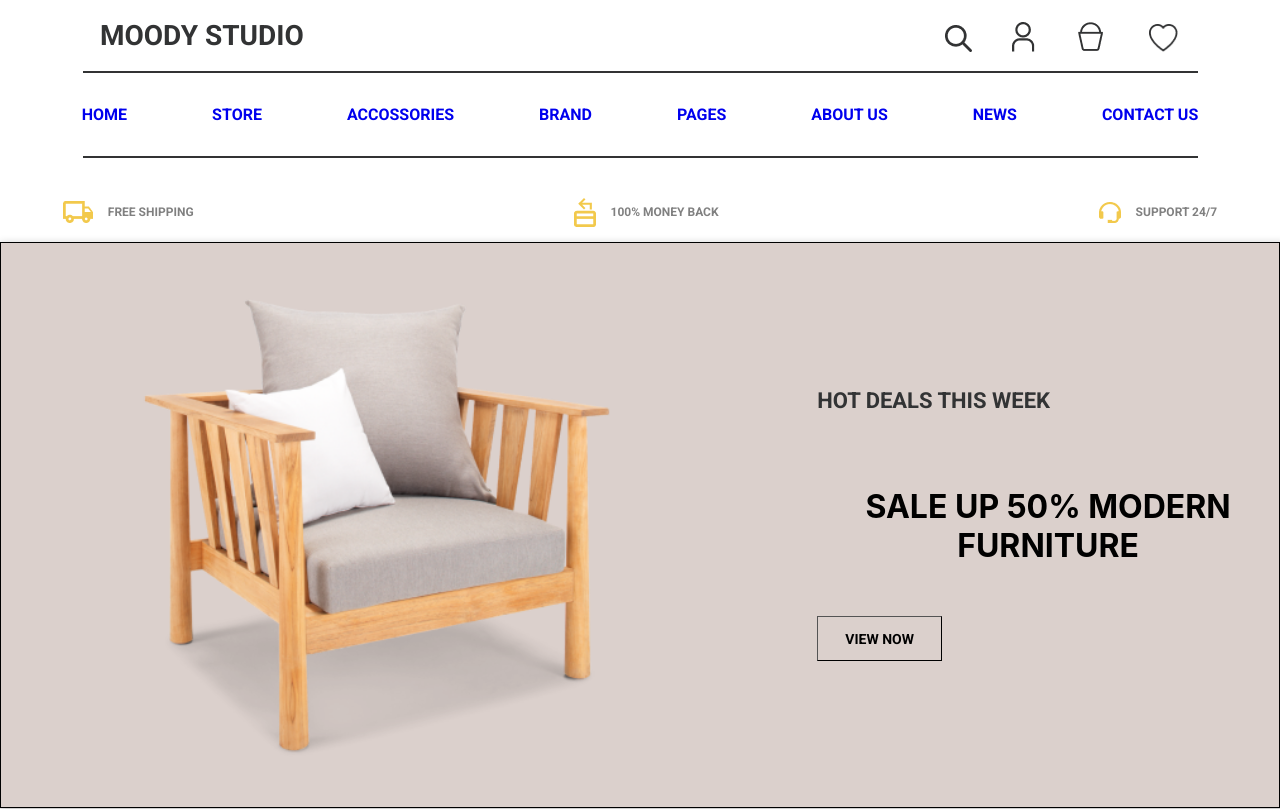
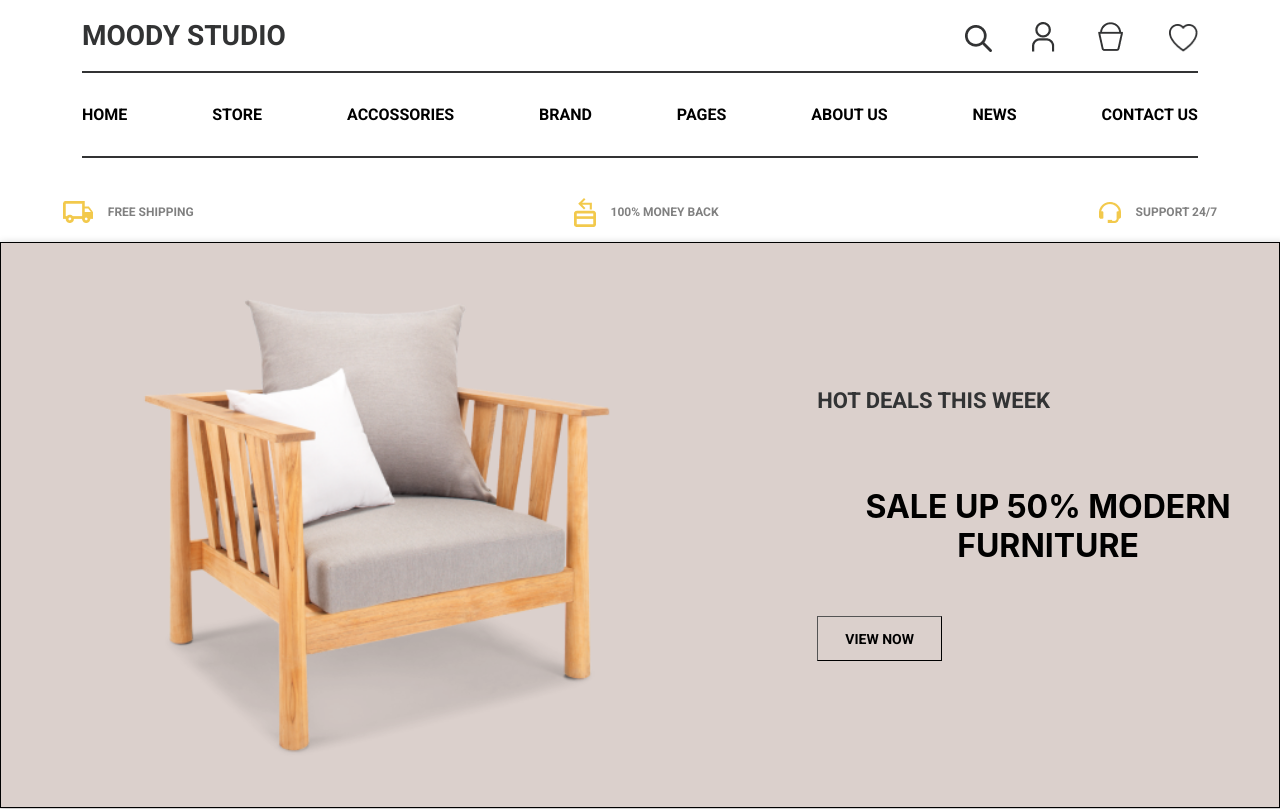
Before and after one commit to sayka11/https---github.com-sayka11-moody-studio-project, a React (Create React App) app: page / in a window 1280 px wide. Shown: the top 809 px of the page. Built offline with nearby package versions, Linux system fonts and the light colour scheme.

Commit message:
18.05.2023

```diff
--- /dev/null
+++ b/src/others/objects.tsx
@@ -0,0 +1,67 @@
+import towelImage from '../assets/Image-home-page/towel-image.svg';
+import glassBox from "../assets/Image-home-page/glass-box-image.svg";
+import fourPackCeramicCups from "../assets/Image-home-page/4pack-ceramic-cups-image.svg";
+import largeGlassBox from "../../../../assets/Image-home-page/large-glass-box.svg";
+import roundPlacemate from "../../../../assets/Image-home-page/round-placemate-image.svg";
+import metalBasket from "../../../../assets/Image-home-page/metal-basket-image.svg";
+import smallCeramicPlate from "../../../../assets/Image-home-page/small-ceramic-plate-image.svg";
+import smallGlassBox from "../../../../assets/Image-home-page/small-glass-box-image.svg";
+import smallRoundPlacemate from "../../../../assets/Image-home-page/small-round-placemate-image.svg";
+import eggcups from "../../../../assets/Image-home-page/eggcups-image.svg";
+import twoPackCeramicCups from "../../../../assets/Image-home-page/2pack-ceramic-cups-image.svg";
+import smallMetalBasket from "../../../../assets/Image-home-page/small-metal-basket-image.svg";
+
+export const productsArray = [
+  {
+    id: 1,
+    imageSrc: towelImage,
+    description: 'Linen Beach Towel',
+    price: '30$',
+    link: ' ',
+  },
+
+  {
+    id: 2,
+    imageSrc: glassBox,
+    description: 'Square Clear Glass Box',
+    price: '30$',
+    link: ' ',
+  },
+  {
+    id: 3,
+    imageSrc: fourPackCeramicCups,
+    description: '4-pack Small Ceramic Plates',
+    price: '30$',
+    link: ' ',
+  },
+  {
+    id: 4,
+    imageSrc: 'largeGlassBox',
+    description: 'Large Clear Glass Box',
+    price: '30$',
+    link: ' ',
+  },
+  { id: 5, imageSrc: 'roundPlacemate', description: 'Round Placemate', price: '30$', link: ' ' },
+  {
+    id: 6,
+    imageSrc: 'metalBasket',
+    description: 'Metal Basket',
+    price: '30$',
+    link: ' ',
+  },
+
+  {
+    id: 7,
+    imageSrc: 'eggcups',
+    description: 'Ceramic Egg Cup',
+    price: '30$',
+    link: ' ',
+  },
+  {
+    id: 8,
+    imageSrc: 'twoPackLinenNapkinsImage',
+    description: '2-pack Linen Napkins',
+    price: '30$',
+    link: ' ',
+  },
+];
--- a/src/pages/HomePage/HomePage.tsx
+++ b/src/pages/HomePage/HomePage.tsx
@@ -2,6 +2,7 @@ import { Header } from "./components/Header/Header";
 import { HomePageDetails } from "./components/HomePageDetails/HomePageDetails";
 import { HomePageFeatures } from "./components/HomePageFeatures/HomePageFeatures";
 import { HomePageHero } from "./components/HomePageHero/HomePageHero";
+import { HomePageProducts } from "./components/HomePageProducts/HomePageProducts";
 
 export const HomePage = () => {
   return (
@@ -10,6 +11,7 @@ export const HomePage = () => {
       <HomePageFeatures />
       <HomePageHero />
       <HomePageDetails />
+      <HomePageProducts/>
     </>
   );
 };
--- /dev/null
+++ b/src/pages/HomePage/components/Header/Header.css
@@ -0,0 +1 @@
+@import"https://fonts.googleapis.com/css2?family=Roboto:wght@400;700&display=swap";.body{margin:100%}.header{margin-left:82px;margin-right:82px}.header .page-header{max-width:1920px;margin-left:auto;margin-right:auto;display:flex;flex-direction:row;justify-content:space-between}.header .page-header h1{font-family:"Roboto";font-weight:700;font-size:28px;line-height:33px;color:#323334}.header .page-header .img-header{padding-top:18px}.header .page-header .img-header .bucket{width:34px;height:34px;margin-left:40px}.header .page-header .img-header .man{width:22.17px;height:29.57px;margin-left:40px}.header .page-header .img-header .heart{width:29.41px;height:27.58px;margin-left:40px}.header .page-header .img-header .search-icon{width:27px;height:27px;margin-left:40px}.header .nav-bar .line{border:1px solid #323334;margin-left:auto;margin-right:auto}.header .nav-bar .hrefLinks{display:flex;justify-content:space-between;padding-top:32px;padding-bottom:32px;margin-left:auto;margin-right:auto}.header .nav-bar .hrefLinks .nav{font-family:"Roboto";font-weight:700;text-decoration:none;color:#000}
--- a/src/pages/HomePage/components/Header/Header.scss
+++ b/src/pages/HomePage/components/Header/Header.scss
@@ -1,8 +1,11 @@
-@import url("https://fonts.googleapis.com/css2?family=Roboto:wght@400;700&display=swap");
+
+@import url('https://fonts.googleapis.com/css2?family=Roboto:wght@400;700&display=swap');
 .body {
   margin: 100%;
 }
-
+.header {
+  margin-left: 82px;
+  margin-right: 82px;
   .page-header {
     max-width: 1920px;
     margin-left: auto;
@@ -11,8 +14,7 @@
     flex-direction: row;
     justify-content: space-between;
     h1 {
-    margin-left: 100px;
-    font-family: "Roboto";
+      font-family: 'Roboto';
       font-weight: 700;
       font-size: 28px;
       line-height: 33px;
@@ -20,7 +22,7 @@
     }
     .img-header {
       padding-top: 18px;
-    margin-right: 102px;
+
       .bucket {
         width: 34px;
         height: 34px;
@@ -44,28 +46,25 @@
     }
   }
 
+  .nav-bar {
     .line {
-  width: 1115px;
-  height: 0px;
       border: 1px solid #323334;
       margin-left: auto;
       margin-right: auto;
     }
-
-.nav-bar {
+    .hrefLinks {
       display: flex;
-  flex-direction: row;
-  justify-content: center;
-  gap: 85px;
+      justify-content: space-between;
       padding-top: 32px;
       padding-bottom: 32px;
       margin-left: auto;
       margin-right: auto;
       .nav {
-    font-family: "Roboto";
+        font-family: 'Roboto';
         font-weight: 700;
-    font-size: 16px;
-    line-height: 19px;
         text-decoration: none;
+        color: black;
       }
     }
+  }
+}
--- a/src/pages/HomePage/components/Header/Header.tsx
+++ b/src/pages/HomePage/components/Header/Header.tsx
@@ -6,8 +6,9 @@ import search from '../../../../assets/image-header-footer/searchIcon.png';
 
 export const Header = () => {
   return (
-
+    <>
       <header>
+        <div className="header">
           <div className="page-header">
             <h1>MOODY STUDIO</h1>
             <div className="img-header">
@@ -18,8 +19,9 @@ export const Header = () => {
             </div>
           </div>
 
+          <div className="nav-bar">
             <div className="line"></div>
-        <div className="nav-bar">
+            <div className="hrefLinks">
               <a href="/" className="nav">
                 HOME
               </a>
@@ -46,7 +48,9 @@ export const Header = () => {
               </a>
             </div>
             <div className="line"></div>
+          </div>
+        </div>
       </header>
-
+    </>
   );
 };
--- a/src/pages/HomePage/components/HomePageProducts/HomePageProducts.tsx
+++ b/src/pages/HomePage/components/HomePageProducts/HomePageProducts.tsx
@@ -1,10 +1,21 @@
+/* eslint-disable prettier/prettier */
 import './HomePageProducts.scss';
+import React from 'react';
 import { Product } from '../Product';
-import React from 'react';
-import towelImage from '../../../../assets/Image-home-page/towel-image.svg';
+import { productsArray } from '../../../../others/objects';
 
 export const HomePageProducts = () => {
+
   return (
-    <Product imageSrc={towelImage} description={`Linen Beach Towel`} link="./explore-japan.html" stars={''} />
+    <div className="productsWrap1">
+      {productsArray.map((items: any) => {
+        console.log('items', items);
+        return <div></div>;
+      })}
+    </div>
   );
 };
+
+{
+  /* <Product imageSrc={fourPackCeramicCups} description={`4-pack Small Ceramic Plates`} link=" " price="30$" /> */
+}
```
Also changed, not shown: src/pages/HomePage/components/Product.tsx (+6 -8 lines). Lines whose indentation alone changed are shown as unchanged.
